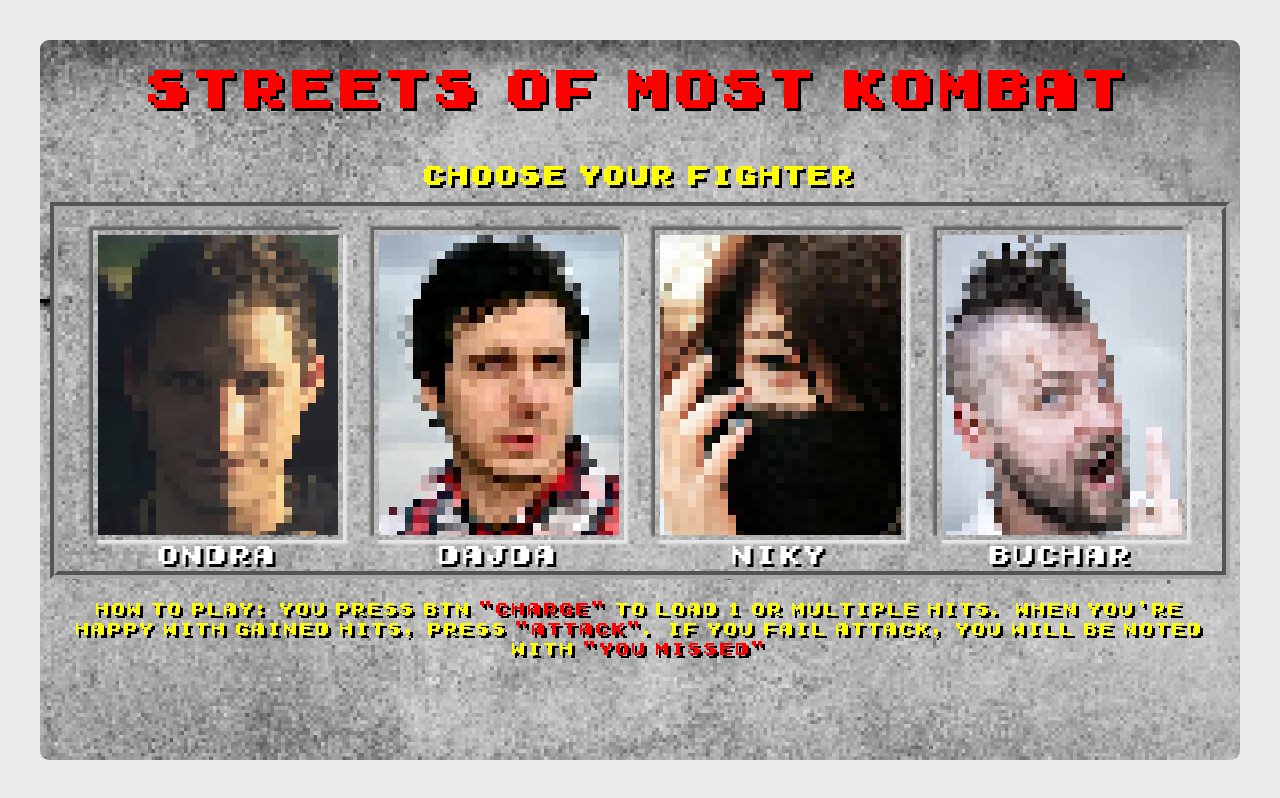
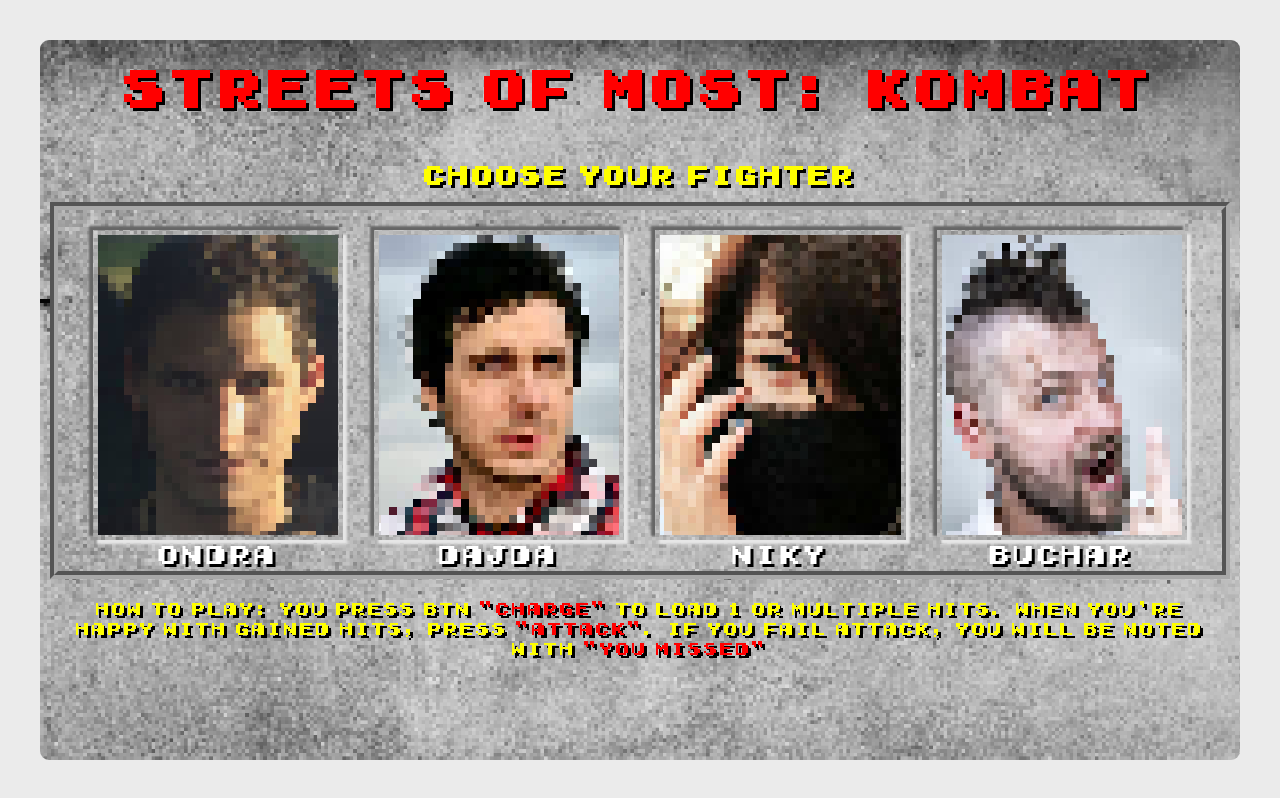
Before and after one commit to Dvorak-Tom/MostKombat, a plain HTML site: page index.html in a window 1280 px wide. Drawn offline with Linux system fonts and the light colour scheme.

Commit message:
texts update

```diff
--- a/index.html
+++ b/index.html
@@ -3,14 +3,14 @@
   <head>
     <meta charset="UTF-8" />
     <meta name="viewport" content="width=device-width, initial-scale=1.0" />
-    <title>Document</title>
+    <title>Streets of Most</title>
     <link rel="stylesheet" href="css/menu.css" />
   </head>
   <body>
     <main id="main-menu">
       <div class="menu">
         <div class="title">
-          <h1>Streets of Most Kombat</h1>
+          <h1>Streets of Most: Kombat</h1>
           <h3>Choose your fighter</h3>
         </div>
         <div class="player--selection">
```
Also changed, not shown: game.html (+1 -1 lines).
